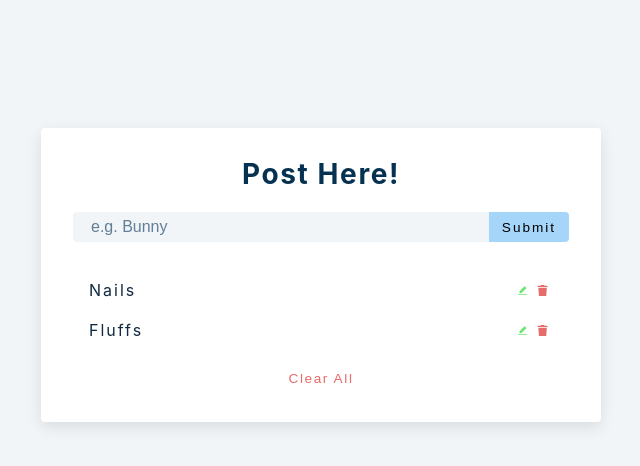
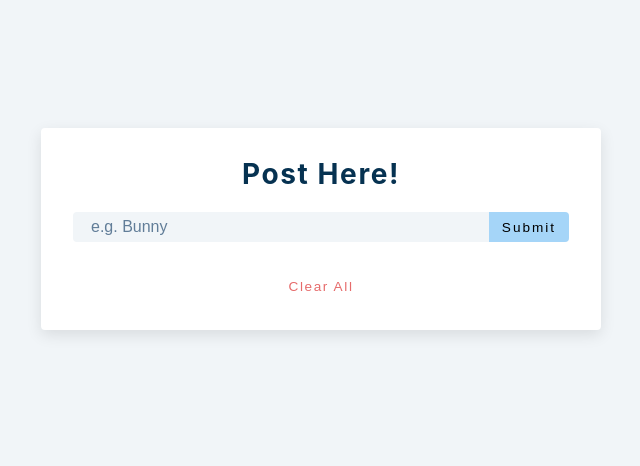
Before and after one commit to AlexBachurin/react-post-edit-delete-app, a React (Create React App) app: page / in a window 1280 px wide. Shown: the top 466 px of the page, without its empty margins (319-959 px from the left). Built offline with nearby package versions, Linux system fonts and the light colour scheme.

Commit message:
display list functionality

```diff
--- a/src/App.js
+++ b/src/App.js
@@ -1,7 +1,9 @@
-import React from 'react'
+import React, { useState } from 'react'
 import { FaTrash } from 'react-icons/fa'
 import { AiFillEdit } from 'react-icons/ai'
 function App() {
+  //setup list to store our items
+  const [list, setList] = useState([])
   return (
     <section className='section-center'>
       <form action="" className="post-form">
@@ -13,20 +15,19 @@ function App() {
       </form>
       <div className="post-container">
         <div className="post-list">
-          <article className="post-item">
-            <p className="title">Nails</p>
-            <div className="btn-container">
-              <button type='button' className='edit-btn'><AiFillEdit /></button>
-              <button className="delete-btn" type='button'><FaTrash /></button>
-            </div>
-          </article>
-          <article className="post-item">
-            <p className="title">Fluffs</p>
-            <div className="btn-container">
-              <button type='button' className='edit-btn'><AiFillEdit /></button>
-              <button className="delete-btn" type='button'><FaTrash /></button>
-            </div>
-          </article>
+          {/* display list */}
+          {list.map(item => {
+            return (
+              <article key={new Date().getTime() + Math.random()} className="post-item">
+                <p className="title">{item}</p>
+                <div className="btn-container">
+                  <button type='button' className='edit-btn'><AiFillEdit /></button>
+                  <button className="delete-btn" type='button'><FaTrash /></button>
+                </div>
+              </article>
+            )
+          })}
+
           <button type='button' className='clear-btn'>clear All</button>
         </div>
       </div>
```
